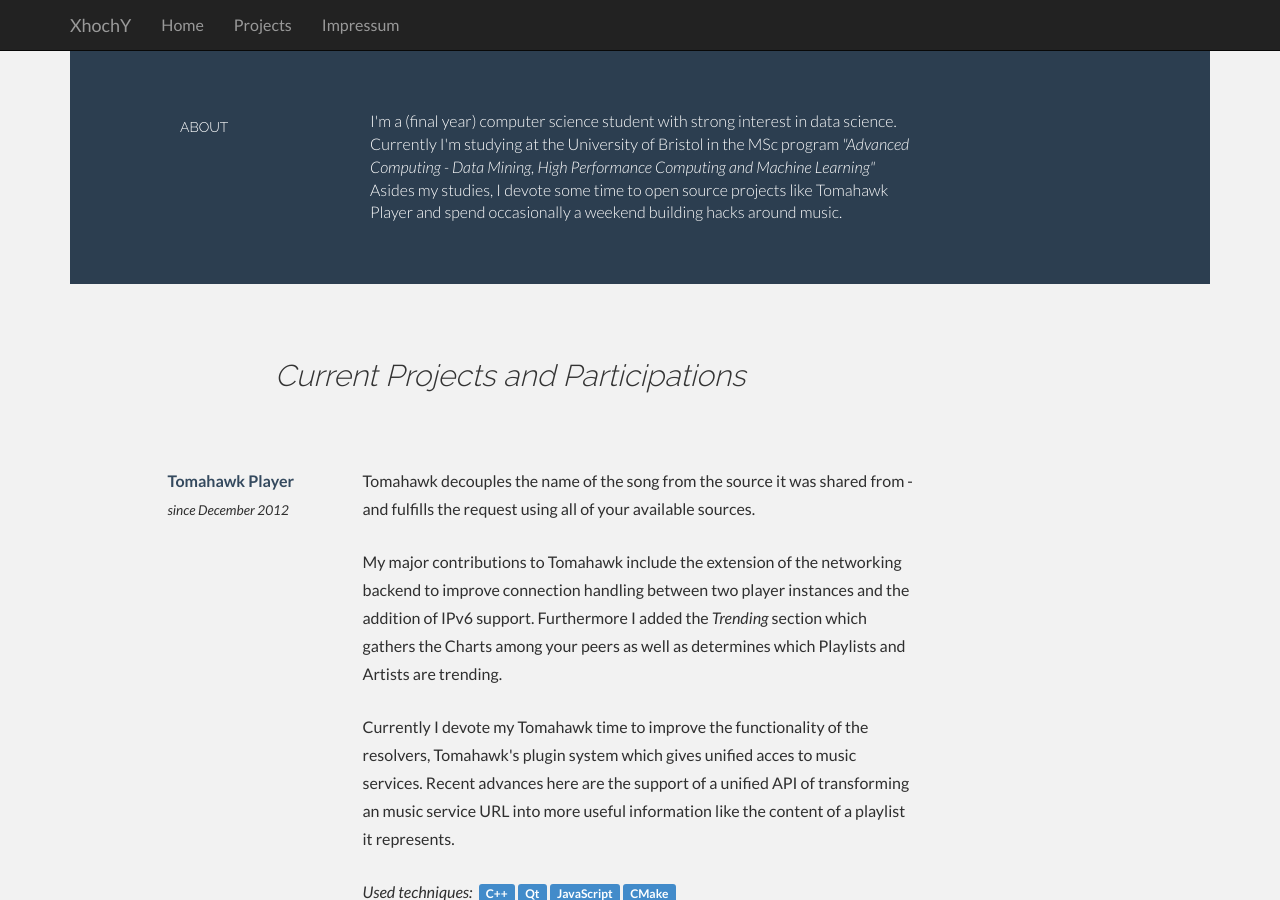
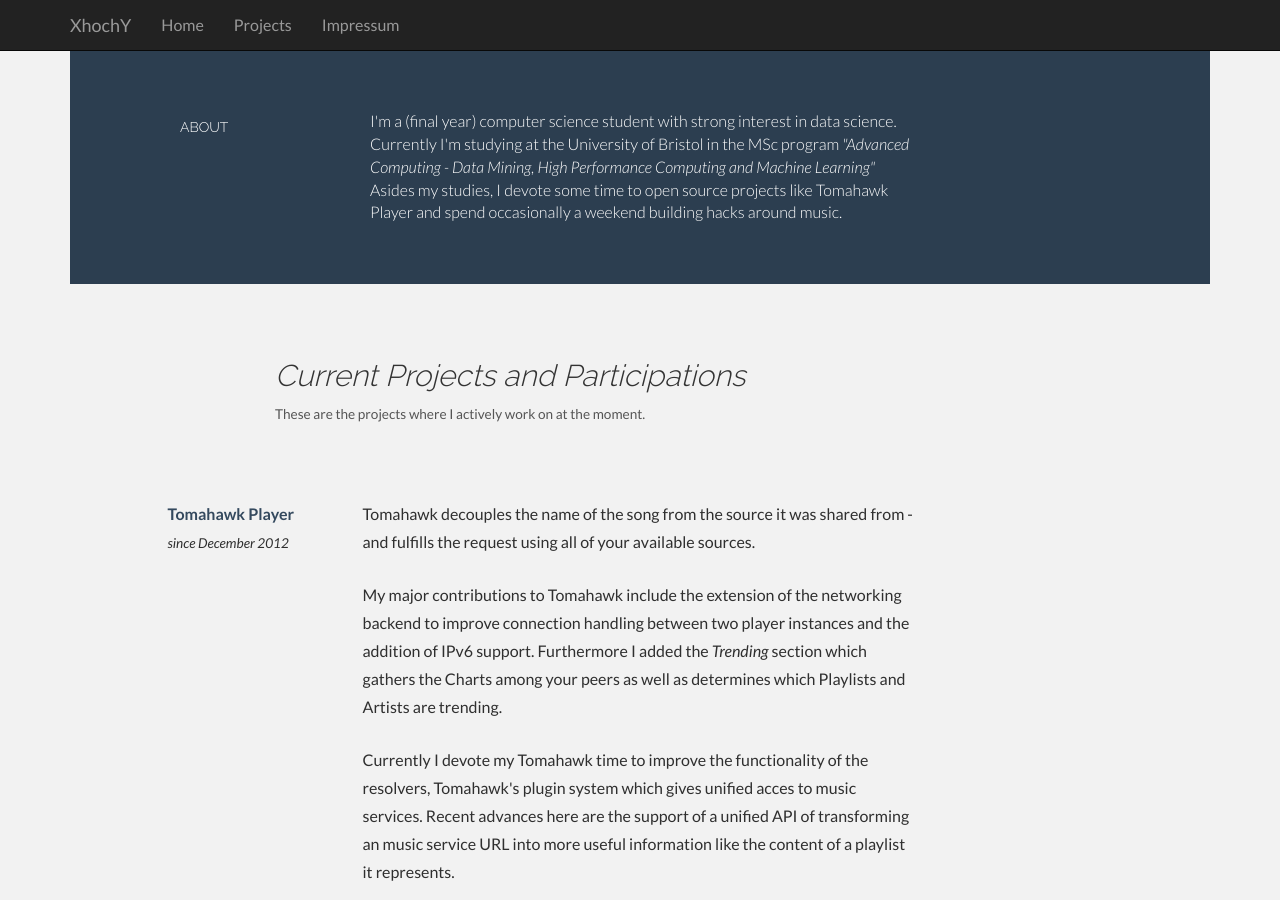
Before and after one commit to xhochy/xhochy.github.com, a Jekyll site: the page built from projects.html, in a window 1280 px wide and 900 px high. Built offline with Jekyll 4.4.1, drawn with Linux system fonts in a browser that asks for light colours.

Commit message:
Add short line about Active Projects

```diff
--- a/projects.html
+++ b/projects.html
@@ -22,6 +22,7 @@
         <div class="col-lg-7 col-lg-offset-2">
             <p>
             <h2><em>Current Projects and Participations</em></h2>
+            <small>These are the projects where I actively work on at the moment.</small>
             </p>
         </div>
     </div>
```
